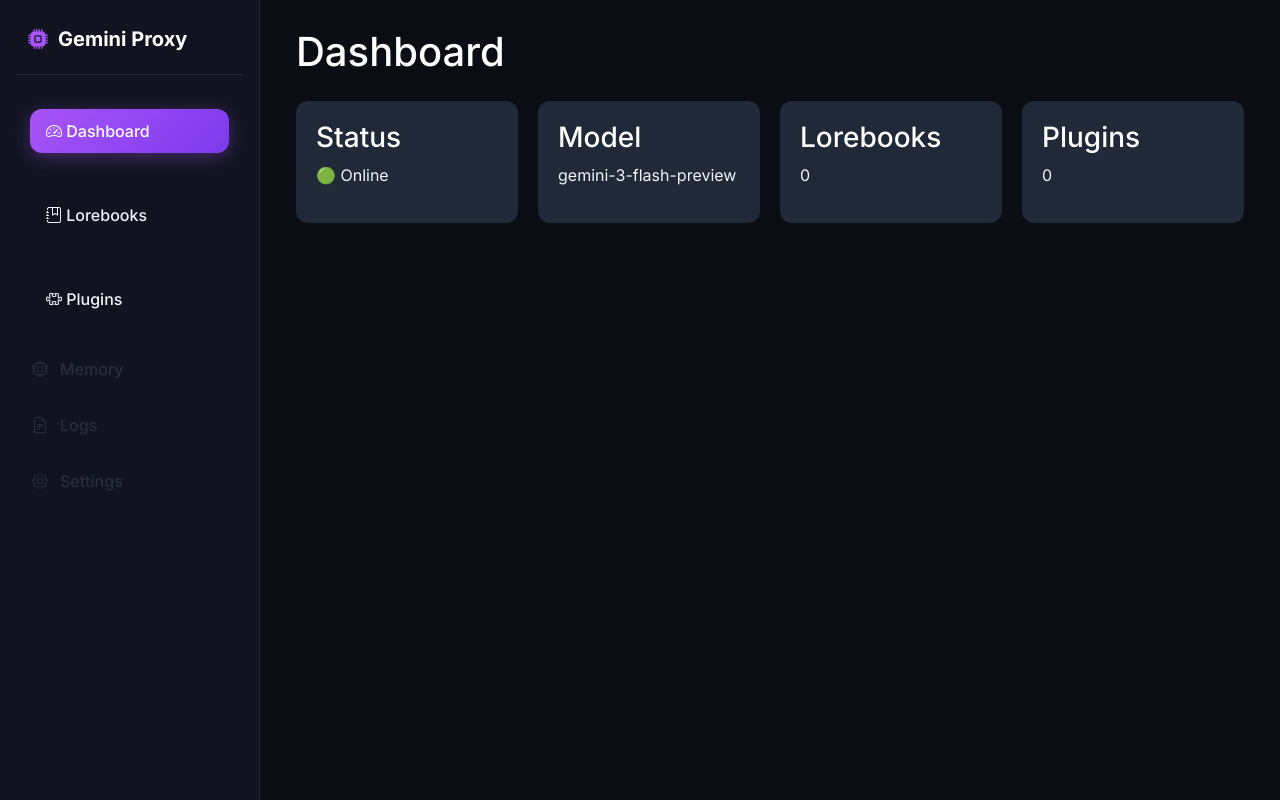
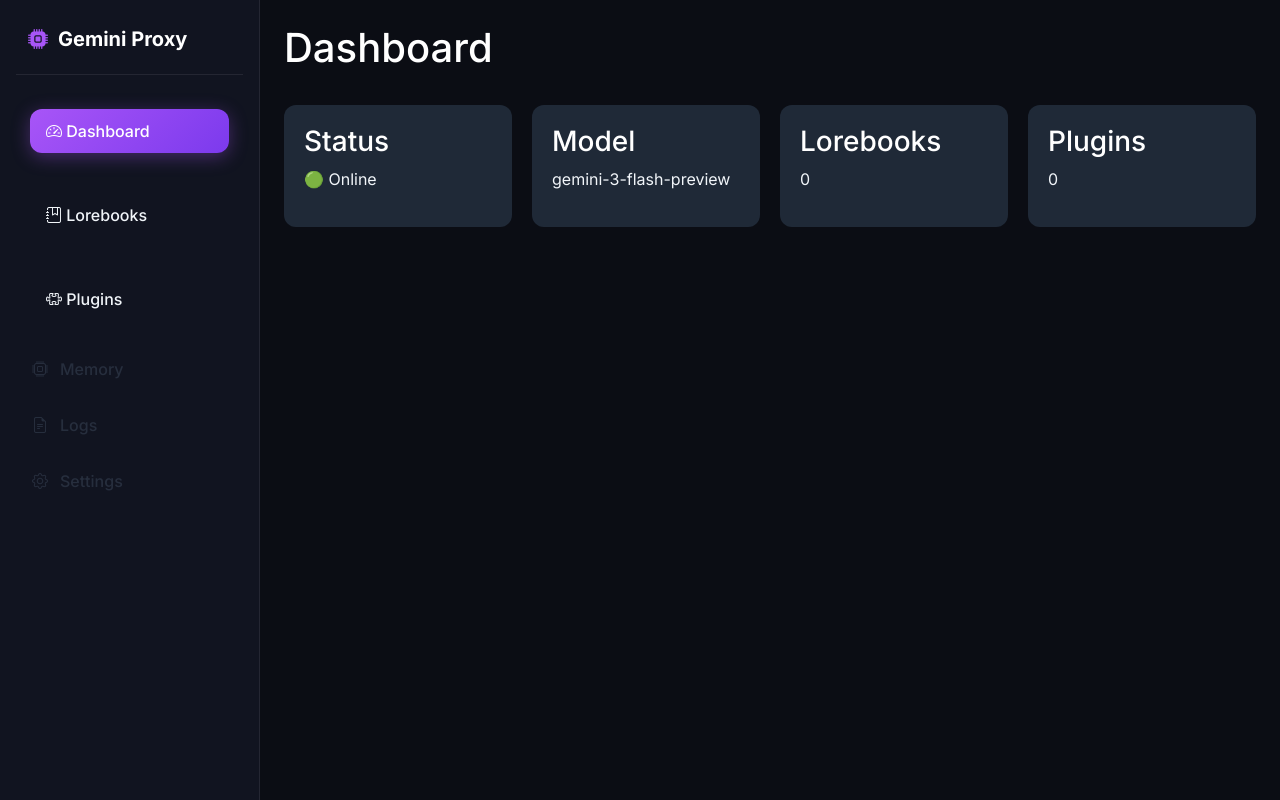
Before and after one commit to EpiksXX/proxi, a Flask app: page /admin/ in a window 1280 px wide. Run offline with Flask 3, Linux system fonts and the light colour scheme.

Commit message:
base.html

```diff
--- a/admin/templates/base.html
+++ b/admin/templates/base.html
@@ -112,6 +112,26 @@
             min-width: 0;
         }
 
+        .content {
+            flex-grow: 1;
+            padding: 24px;
+            display: flex;
+            flex-direction: column;
+            align-items: stretch;
+            justify-content: flex-start;
+        }
+
+        /* Фикс растягивания кнопок */
+        .content > .container-fluid {
+            height: auto !important;
+        }
+
+        .content button {
+            height: auto !important;
+            max-height: 38px !important;
+        }
+
+
         /* Global UI Elements */
         .lorebook-card {
             background: var(--card-bg) !important;
```
